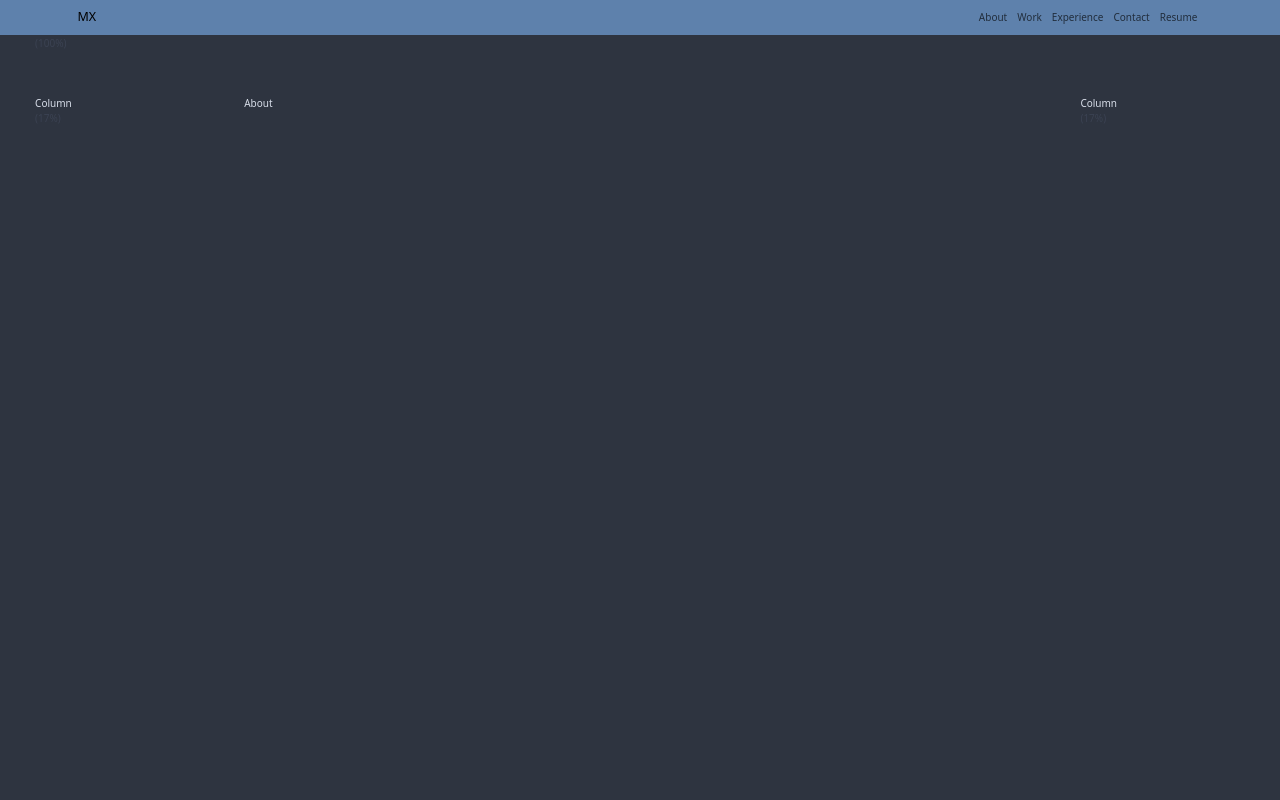
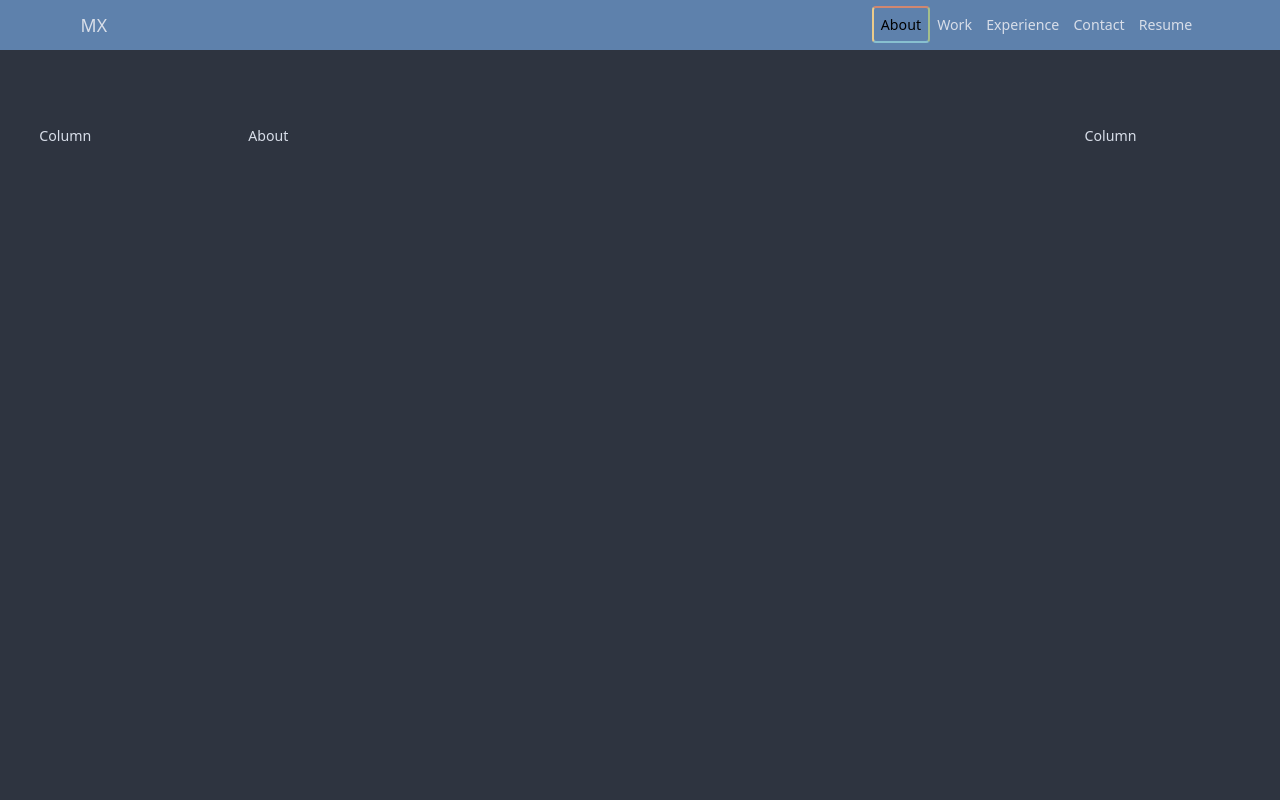
Before and after one commit to dmattox10/home, a React (Create React App) app in the folder portfolio/: page / in a window 1280 px wide. Shown: the top 800 px of the page. Built offline with nearby package versions, Linux system fonts and the light colour scheme.

Commit message:
Good progress, layout is good, navbar is great, adding content next

```diff
--- a/portfolio/src/CSS/index.css
+++ b/portfolio/src/CSS/index.css
@@ -14,7 +14,7 @@
 }
 
 html {
-  font-size: 62.5%;
+  font-size: 88.5%;
   background-color: var(--nord0);
   color: var(--nord4);
 }
--- a/portfolio/src/SCSS/index.scss
+++ b/portfolio/src/SCSS/index.scss
@@ -30,7 +30,7 @@ $nord15: #B48EAD;
 }
 
 html {
-  font-size: 62.5%;
+  font-size: 88.5%;
 }
 
 body {
@@ -87,6 +87,35 @@ nav {
     background-color: #5E81AC;
 }
 
+a.navbar-brand {
+    color:#D8DEE9;
+}
+
+a.nav-link {
+    color:#D8DEE9;
+    display: unset;
+}
+
+a.nav-link:hover {
+    color:#2E3440;
+}
+
+.navbar-brand:hover {
+    color: #2E3440;
+}
+
+a.nav-link.active {
+    color:#2E3440;
+    border-style: solid;
+    border-radius: 4px;
+    border-top-color: #D08770;
+    border-right-color:#A3BE8C;
+    border-bottom-color: #88C0D0;
+    border-left-color: #EBCB8B;
+    border-width: 2px;
+    background-color: transparent;
+}
+
 .module {
   float: left;
   width: 98%;
@@ -133,86 +162,38 @@ nav {
   .tablet-1 {
     width: 6.33333333%;
   }
-  .tablet-1:after {
-    content: ' (8%)';
-    color: $nord1;
-  }
   .tablet-2 {
     width: 14.66666667%;
-  }
-  .tablet-2:after {
-    content: ' (17%)';
-    color: $nord1;
   }
   .tablet-3 {
     width: 23%;
   }
-  .tablet-3:after {
-    content: ' (25%)';
-    color: $nord1;
-  }
   .tablet-4 {
     width: 31.33333333%;
-  }
-  .tablet-4:after {
-    content: ' (33%)';
-    color: $nord1;
   }
   .tablet-5 {
     width: 39.66666667%;
   }
-  .tablet-5:after {
-    content: ' (42%)';
-    color: $nord1;
-  }
   .tablet-6 {
     width: 48%;
-  }
-  .tablet-6:after {
-    content: ' (50%)';
-    color: $nord1;
   }
   .tablet-7 {
     width: 56.33333333%;
   }
-  .tablet-7:after {
-    content: ' (58%)';
-    color: $nord1;
-  }
   .tablet-8 {
     width: 64.66666667%;
-  }
-  .tablet-8:after {
-    content: ' (67%)';
-    color: $nord1;
   }
   .tablet-9 {
     width: 73%;
   }
-  .tablet-9:after {
-    content: ' (75%)';
-    color: $nord1;
-  }
   .tablet-10 {
     width: 81.33333333%;
-  }
-  .tablet-10:after {
-    content: ' (83%)';
-    color: $nord1;
   }
   .tablet-11 {
     width: 89.66666667%;
   }
-  .tablet-11:after {
-    content: ' (92%)';
-    color: $nord1;
-  }
   .tablet-12 {
     width: 98%;
-  }
-  .tablet-12:after {
-    content: ' (100%)';
-    color: $nord1;
   }
 }
 
@@ -220,86 +201,38 @@ nav {
   .desktop-1 {
     width: 6.33333333%;
   }
-  .desktop-1:after {
-    content: ' (8%)';
-    color: $nord1;
-  }
   .desktop-2 {
     width: 14.66666667%;
-  }
-  .desktop-2:after {
-    content: ' (17%)';
-    color: $nord1;
   }
   .desktop-3 {
     width: 23%;
   }
-  .desktop-3:after {
-    content: ' (25%)';
-    color: $nord1;
-  }
   .desktop-4 {
     width: 31.33333333%;
-  }
-  .desktop-4:after {
-    content: ' (33%)';
-    color: $nord1;
   }
   .desktop-5 {
     width: 39.66666667%;
   }
-  .desktop-5:after {
-    content: ' (42%)';
-    color: $nord1;
-  }
   .desktop-6 {
     width: 48%;
-  }
-  .desktop-6:after {
-    content: ' (50%)';
-    color: $nord1;
   }
   .desktop-7 {
     width: 56.33333333%;
   }
-  .desktop-7:after {
-    content: ' (58%)';
-    color: $nord1;
-  }
   .desktop-8 {
     width: 64.66666667%;
-  }
-  .desktop-8:after {
-    content: ' (67%)';
-    color: $nord1;
   }
   .desktop-9 {
     width: 73%;
   }
-  .desktop-9:after {
-    content: ' (75%)';
-    color: $nord1;
-  }
   .desktop-10 {
     width: 81.33333333%;
-  }
-  .desktop-10:after {
-    content: ' (83%)';
-    color: $nord1;
   }
   .desktop-11 {
     width: 89.66666667%;
   }
-  .desktop-11:after {
-    content: ' (92%)';
-    color: $nord1;
-  }
   .desktop-12 {
     width: 98%;
-  }
-  .desktop-12:after {
-    content: ' (100%)';
-    color: $nord1;
   }
 }
 
--- a/portfolio/src/components/Content.js
+++ b/portfolio/src/components/Content.js
@@ -15,6 +15,9 @@ const Content = (props) => {
             <section id='contact'>
                 Contact
             </section>
+            <section id='resume'>
+                Resume
+            </section>
         </div>
     )
 }
--- a/portfolio/src/components/Header.js
+++ b/portfolio/src/components/Header.js
@@ -49,9 +49,9 @@ const Header = (props) => {
                         <li
                         key={item.id}
                         onClick={() => setActive(item.id)}
-                        className={`nav-item ${active == item.id && 'active'}`}
+                        className={`nav-item`}
                         >
-                            <AnchorLink offset={() => 100} className='nav-link' href={item.target}>{item.name}</AnchorLink>
+                            <AnchorLink offset={() => 100} className={`nav-link ${active === item.id && 'active'}`} href={item.target}>{item.name}</AnchorLink>
                         </li>
                     )
                     })}
--- a/portfolio/src/components/Layout.js
+++ b/portfolio/src/components/Layout.js
@@ -8,17 +8,17 @@ const Layout = (props) => {
 
     return (
         <div className='grid'>
-            <article className='nodule desktop-12 tablet-12'>
+            <article className='module desktop-12 tablet-12'>
                 <Header />
             </article>
             <article className='module desktop-2 tablet-4 col'>
-                <LColumn />
+                <LColumn id='primary' />
             </article>
             <article className='module desktop-8 tablet-8'>
                 <Content />
             </article>
             <article className='module desktop-2 tablet-4 col'>
-                <RColumn />
+                <RColumn  id='secondary' />
             </article>
         </div>
     )
```
